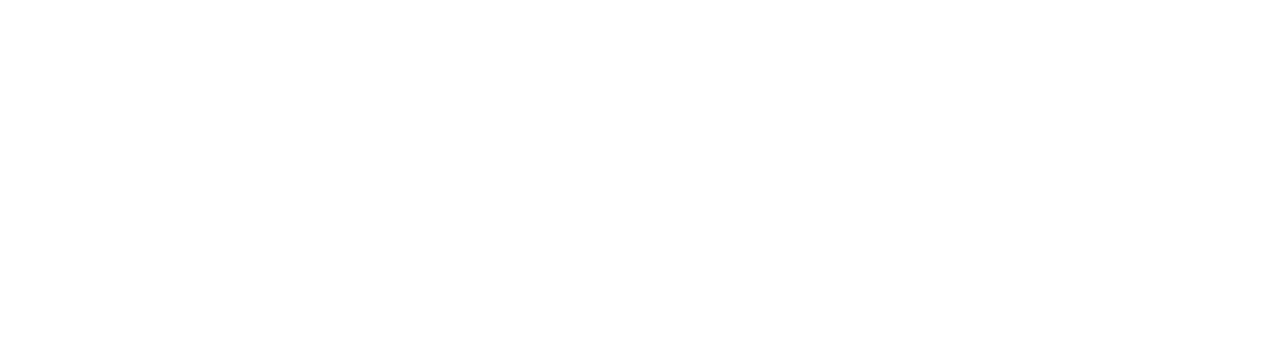
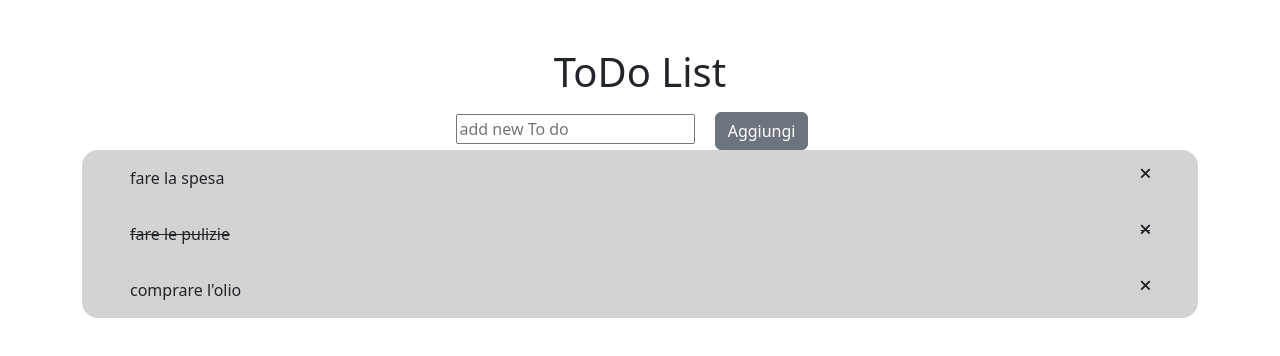
Before and after one commit to Claudio-DiGiovanni/vue-todolist, a plain HTML site: page index.html in a window 1280 px wide. Drawn offline with nearby package versions, Linux system fonts and the light colour scheme.

Commit message:
consegna

```diff
--- a/css/style.css
+++ b/css/style.css
@@ -0,0 +1,30 @@
+ul{
+   list-style: none;
+}
+
+.list{
+    background-color: lightgray;
+    width: 100%;
+    border-radius: 1rem;
+}
+
+.list li{
+    display: flex;
+    justify-content: space-between;
+    padding: 1rem;
+}
+
+.list li:hover{
+    background-color: antiquewhite;
+}
+
+.list li i{
+    font-size: 15px;
+    font-weight: 600;
+    margin-right: 2rem;
+    text-decoration: none;
+}
+
+.check{
+    text-decoration: line-through;
+}
--- a/index.html
+++ b/index.html
@@ -4,7 +4,7 @@
     <meta charset="UTF-8">
     <meta http-equiv="X-UA-Compatible" content="IE=edge">
     <meta name="viewport" content="width=device-width, initial-scale=1.0">
-    <title>Document</title>
+    <title>Vue ToDo List</title>
 
     <!-- Bootstrap -->
     <link rel="stylesheet" href="https://cdn.jsdelivr.net/npm/bootstrap@5.2.2/dist/css/bootstrap.min.css">
@@ -13,6 +13,9 @@
     <!-- Vue.js -->
     <script src="https://cdn.jsdelivr.net/npm/vue@2.7.13/dist/vue.js" defer></script>
 
+    <!-- FontAwesome -->
+    <link rel="stylesheet" href="https://cdnjs.cloudflare.com/ajax/libs/font-awesome/6.2.0/css/all.min.css" integrity="sha512-xh6O/CkQoPOWDdYTDqeRdPCVd1SpvCA9XXcUnZS2FmJNp1coAFzvtCN9BmamE+4aHK8yyUHUSCcJHgXloTyT2A==" crossorigin="anonymous" referrerpolicy="no-referrer" />
+
     <!-- Style -->
     <link rel="stylesheet" href="css/style.css">
 
@@ -20,6 +23,18 @@
     <script src="script.js" defer></script>
 </head>
 <body>
-
+    <div id="app">
+        <div class="container text-center my-5">
+            <h1 class="my-3">ToDo List</h1>
+            <input @keyup.enter="addTodo(newTodo)" type="text" placeholder="add new To do" v-model="newTodo">
+            <button class="btn btn-secondary mx-3" @click="addTodo(newTodo)">Aggiungi</button>
+            <div class="list">
+                <ul>
+                    <li :key="obj.text" v-for="(obj, i) in arrTodo" @click="checked(i)" :class="obj.done ? 'check' : ''">{{ obj.text }} <i class="fa-solid fa-xmark" @click="removeTodo(i)"></i></li>
+                </ul>
+                <h2 v-if="arrTodo.length === 0">Non c'è nulla da fare</h2>
+            </div>
+        </div>
+    </div>
 </body>
 </html>
--- a/script.js
+++ b/script.js
@@ -0,0 +1,38 @@
+new Vue ({
+    el: "#app",
+    data: {
+        arrTodo: [
+            {
+                text: "fare la spesa",
+                done: false,
+            },
+            {
+                text: "fare le pulizie",
+                done: true,
+            },
+            {
+                text: "comprare l'olio",
+                done: false,
+            },
+        ],
+        newTodo: ""
+    },
+    methods: {
+        addTodo(newText) {
+            newTodo = {
+                text: newText,
+                done: false
+            };
+            this.arrTodo.push(newTodo);
+            this.newTodo = "";
+        },
+        checked(i) {
+            console.log("cliccatos")
+            console.log(this.arrTodo[i])
+            this.arrTodo[i].done = !this.arrTodo[i].done
+        },
+        removeTodo(index) {
+            this.arrTodo.splice(index, 1)
+        }
+    }
+})
```
